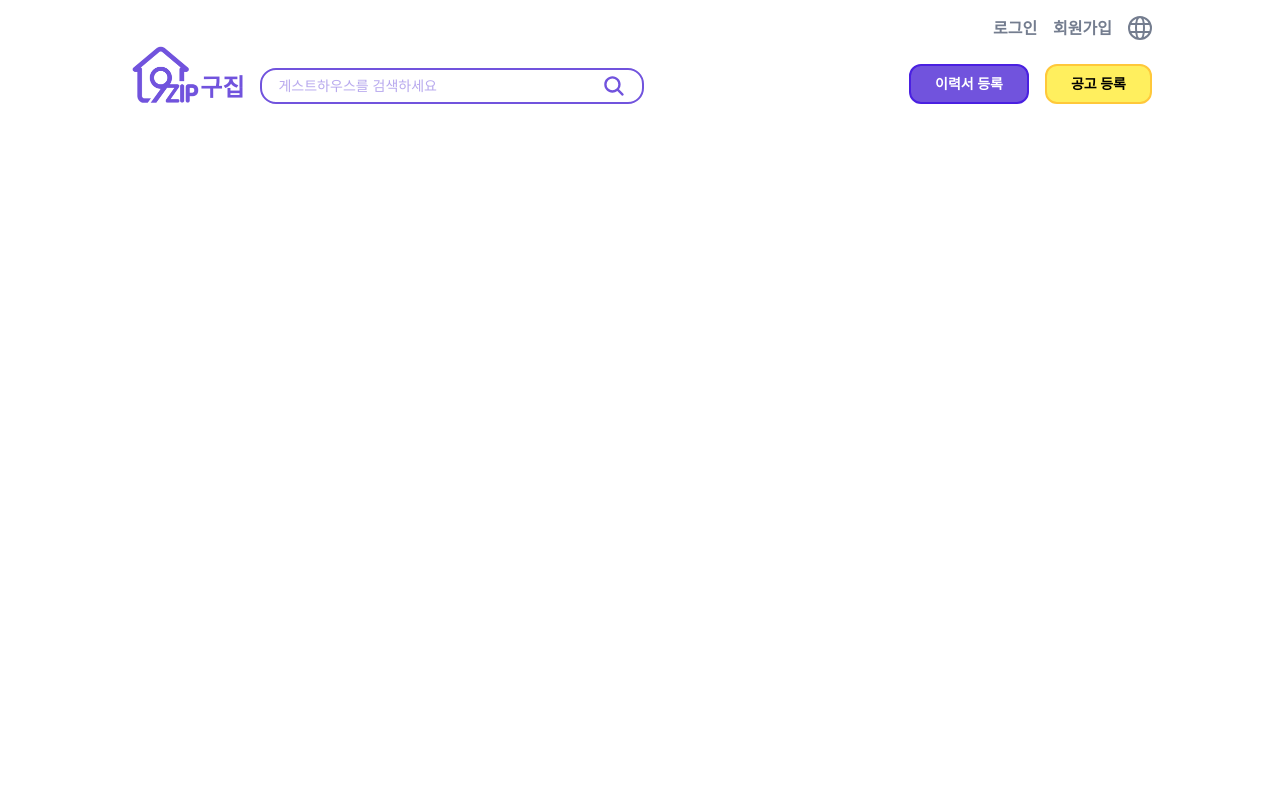
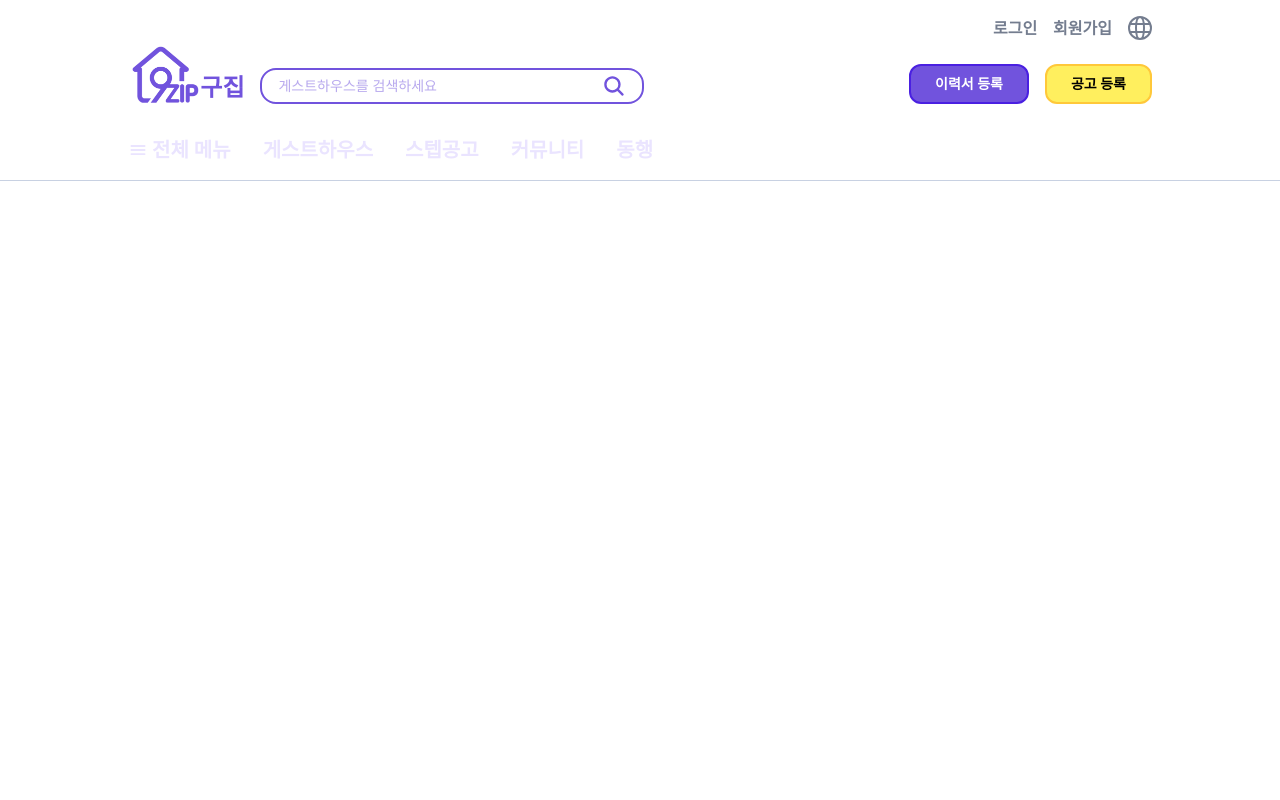
Before and after one commit to FivePrincess/Front, a React (Vite) app: page / in a window 1280 px wide. Shown: the top 800 px of the page. Built offline with nearby package versions, Linux system fonts and the light colour scheme.

Commit message:
feat(#3): 네비게이션 바

```diff
--- a/src/layout/Header.jsx
+++ b/src/layout/Header.jsx
@@ -2,12 +2,14 @@
  * To Do
  * - 회원 로그인 상태에 따라 common(공용), staff(구직자), guesthouse(구인자)러 설정
  * - role에 따라 화면 UI 조정정
+ * - 검색 함수 구현
  */
 
 import React, { useState } from "react";
 import { GrLanguage } from "react-icons/gr";
 import { FaUserCircle } from "react-icons/fa";
 import { IoSearch } from "react-icons/io5";
+import { IoMenu } from "react-icons/io5";
 import { useNavigate } from "react-router-dom";
 import PurpleBtn from "../components/PurpleBtn";
 import YellowBtn from "../components/YellowBtn";
@@ -24,7 +26,7 @@ export default function Header() {
   };
 
   return (
-    <div className="px-32 py-4">
+    <div className="px-32 py-4 border-b-1 border-gray-stroke">
       {/** 로그인, 회원가입, 언어 설정 버튼 or 로그아웃, 마이페이지, 언어 설정 버튼 */}
       <div className="flex justify-end gap-4 text-gray-main font-semibold">
         {/** 로그인 X인 경우 */}
@@ -131,6 +133,32 @@ export default function Header() {
           )}
         </div>
       </div>
+
+      {/** 메뉴 바 */}
+      <div className="flex text-xl text-purple-light gap-8 font-semibold mt-8 ">
+        <div className="flex justify-center items-center gap-1 hover:text-purple-main duration-300 cursor-pointer">
+          <IoMenu />
+          전체 메뉴
+        </div>
+        <div
+          className="hover:text-purple-main duration-300 cursor-pointer"
+          onClick={() => navigate("/guesthouse")}
+        >
+          게스트하우스
+        </div>
+        <div
+          className="hover:text-purple-main duration-300 cursor-pointer"
+          onClick={() => navigate("/recruitment")}
+        >
+          스텝공고
+        </div>
+        <div className="hover:text-purple-main duration-300 cursor-pointer">
+          커뮤니티
+        </div>
+        <div className="hover:text-purple-main duration-300 cursor-pointer">
+          동행
+        </div>
+      </div>
     </div>
   );
 }
--- /dev/null
+++ b/src/pages/common/GuestHousePage/GuestHousePage.jsx
@@ -0,0 +1,6 @@
+import React from "react";
+
+//게스트하우스 리스트 페이지
+export default function GuestHousePage() {
+  return <div>GuestHousePage</div>;
+}
--- a/src/routers/main-router.jsx
+++ b/src/routers/main-router.jsx
@@ -4,6 +4,7 @@ import SimpleLayout from "../layout/SimpleLayout";
 
 // 공통 사용 페이지
 import LoginPage from "../pages/common/LoginPage/LoginPage";
+import GuestHousePage from "../pages/common/GuestHousePage/GuestHousePage";
 import GuestHouseDetailPage from "../pages/common/GuestHouseDetailPage/GuestHouseDetailPage";
 import MainPage from "../pages/common/MainPage/MainPage";
 import SelectSignUpPage from "../pages/common/SignUpPage/SelectSignUpPage";
@@ -43,7 +44,8 @@ const router = createBrowserRouter([
         element: <StaffRecruitmentDetailPage />,
       },
       { path: "recruitment", element: <StaffRecruitmentPage /> },
-      { path: "guestHouse/:guestHouseId", element: <GuestHouseDetailPage /> },
+      { path: "guesthouse/:guestHouseId", element: <GuestHouseDetailPage /> },
+      { path: "guesthouse", element: <GuestHousePage /> },
 
       // 게스트하우스 회원 전용
       { path: "guesthouse/mypage", element: <GHGuestHouseMyPage /> },
```
